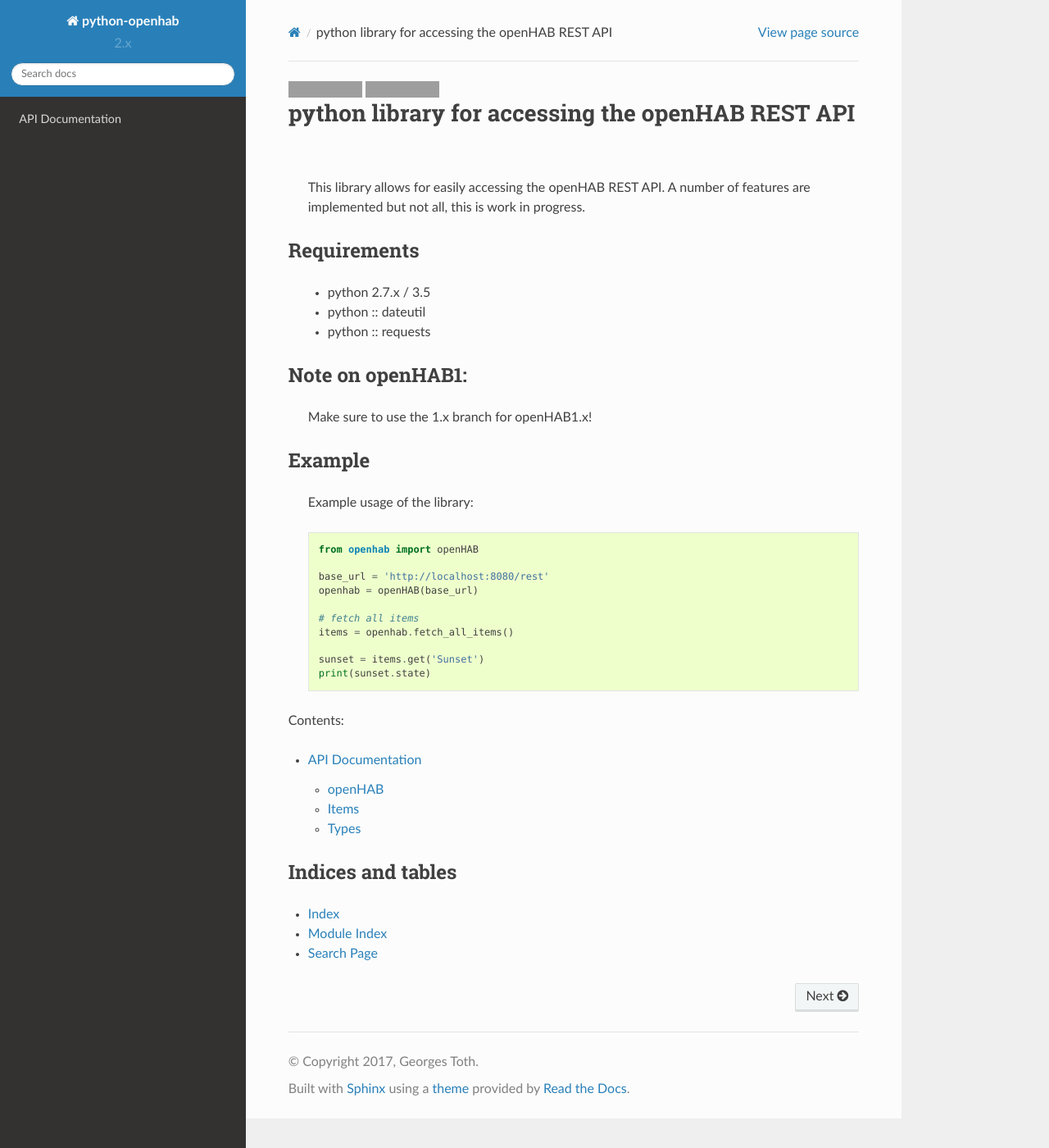
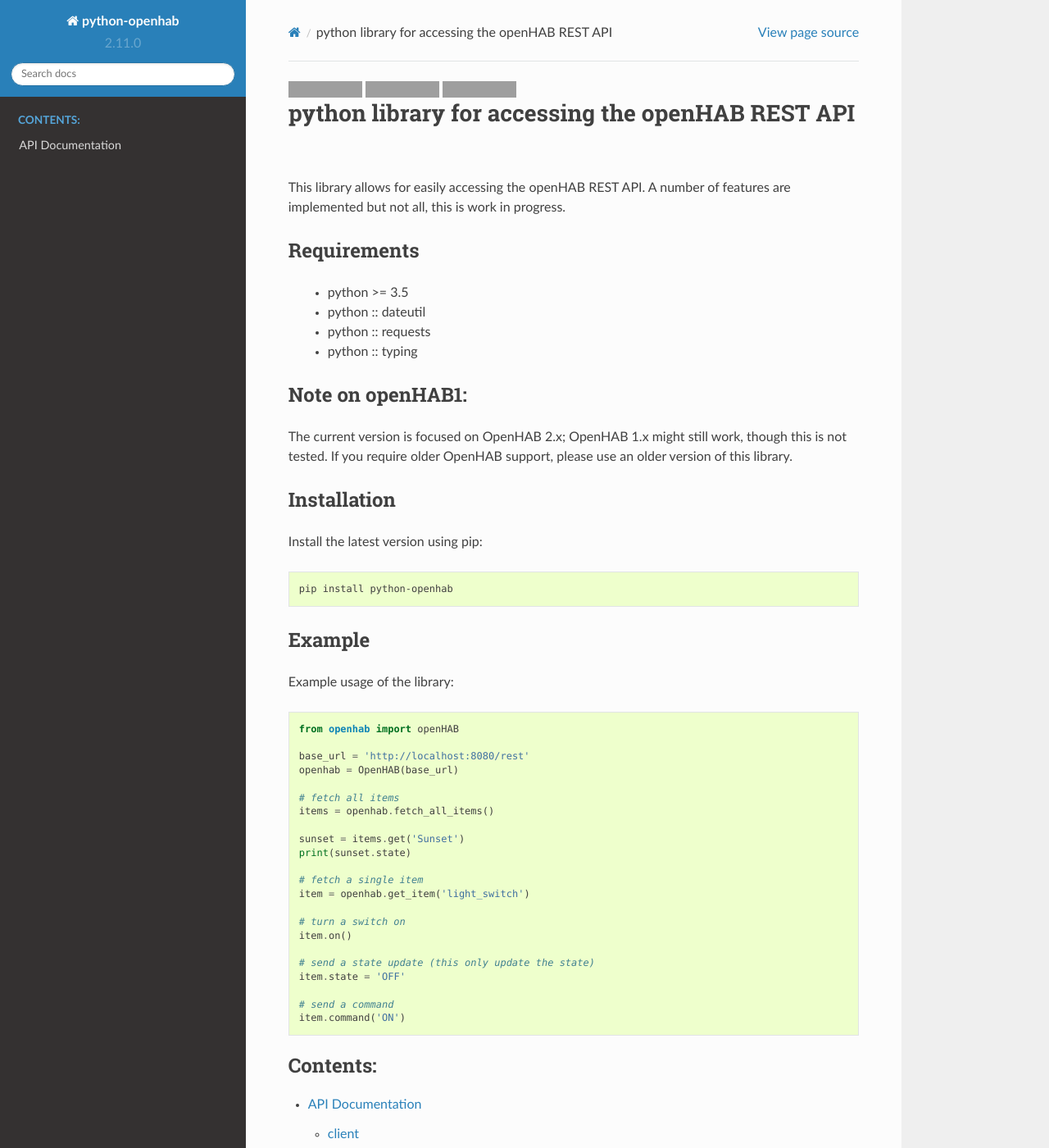
Before and after one commit to sim0nx/python-openhab, a Sphinx documentation site: the page built from docs/index.rst, in a window 1280 px wide and 1400 px high. Shown: the whole window at 82% size. Built offline with Sphinx 7.4.7 and the Read the Docs theme 2.0.0, drawn with Linux system fonts in a browser that asks for light colours; some of the changed text lies outside the part shown; grey boxes are pictures that could not be loaded.

Commit message:
add sphinx documentation

```diff
--- a/docs/conf.py
+++ b/docs/conf.py
@@ -1,7 +1,7 @@
 # -*- coding: utf-8 -*-
 #
-# python-openhab documentation build configuration file, created by
-# sphinx-quickstart on Tue Jan  3 16:29:48 2017.
+# eml-parser documentation build configuration file, created by
+# sphinx-quickstart on Tue Mar  7 23:53:02 2017.
 #
 # This file is execfile()d with the current directory set to its
 # containing dir.
@@ -12,253 +12,110 @@
 # All configuration values have a default; values that are commented out
 # serve to show the default.
 
-import sys
-import os
-
 # If extensions (or modules to document with autodoc) are in another directory,
 # add these directories to sys.path here. If the directory is relative to the
 # documentation root, use os.path.abspath to make it absolute, like shown here.
+#
+import os
+import sys
+import pathlib
 sys.path.insert(0, os.path.abspath('..'))
+
+setuppy_version = 'Unknown'
+setuppy_author = 'Unknown'
+setuppy_name = 'Unknown'
+
+setuppy_path = pathlib.Path(os.path.abspath('..'), 'setup.py')
+
+if setuppy_path.is_file():
+  with open(str(setuppy_path), 'r') as fhdl:
+    for line in fhdl.readlines():
+      if 'version=' in line:
+        setuppy_version = line.split('=', 1)[1].replace('\'', '').replace(',', '').strip()
+
+      if 'author=' in line:
+        setuppy_author = line.split('=', 1)[1].replace('\'', '').replace(',', '').strip()
+
+      if 'name=' in line:
+        setuppy_name = line.split('=', 1)[1].replace('\'', '').replace(',', '').strip()
+
 
 # -- General configuration ------------------------------------------------
 
 # If your documentation needs a minimal Sphinx version, state it here.
-needs_sphinx = '1.3'
+#
+# needs_sphinx = '1.0'
 
 # Add any Sphinx extension module names here, as strings. They can be
 # extensions coming with Sphinx (named 'sphinx.ext.*') or your custom
 # ones.
-extensions = [
-    'sphinx.ext.autodoc',
-    'sphinx.ext.napoleon',
-    'sphinx.ext.coverage',
-]
+extensions = ['sphinx.ext.autodoc',
+              'sphinx.ext.napoleon',
+              'sphinx.ext.coverage',
+              'sphinx.ext.githubpages',
+              ]
 
 autoclass_content = 'both'
 
 # Add any paths that contain templates here, relative to this directory.
 templates_path = ['_templates']
 
-# The suffix of source filenames.
+# The suffix(es) of source filenames.
+# You can specify multiple suffix as a list of string:
+#
+# source_suffix = ['.rst', '.md']
 source_suffix = '.rst'
-
-# The encoding of source files.
-#source_encoding = 'utf-8-sig'
 
 # The master toctree document.
 master_doc = 'index'
 
 # General information about the project.
-project = u'python-openhab'
-copyright = u'2017, Georges Toth'
+project = setuppy_name
+copyright = '2014-present, Georges Toth'
+author = setuppy_author
 
 # The version info for the project you're documenting, acts as replacement for
 # |version| and |release|, also used in various other places throughout the
 # built documents.
 #
 # The short X.Y version.
-version = '2.x'
+version = setuppy_version
 # The full version, including alpha/beta/rc tags.
-release = '2.x'
+release = setuppy_version
 
 # The language for content autogenerated by Sphinx. Refer to documentation
 # for a list of supported languages.
-#language = None
-
-# There are two options for replacing |today|: either, you set today to some
-# non-false value, then it is used:
-#today = ''
-# Else, today_fmt is used as the format for a strftime call.
-#today_fmt = '%B %d, %Y'
+#
+# This is also used if you do content translation via gettext catalogs.
+# Usually you set "language" from the command line for these cases.
+language = None
 
 # List of patterns, relative to source directory, that match files and
 # directories to ignore when looking for source files.
-exclude_patterns = ['_build']
-
-# The reST default role (used for this markup: `text`) to use for all
-# documents.
-#default_role = None
-
-# If true, '()' will be appended to :func: etc. cross-reference text.
-#add_function_parentheses = True
-
-# If true, the current module name will be prepended to all description
-# unit titles (such as .. function::).
-#add_module_names = True
-
-# If true, sectionauthor and moduleauthor directives will be shown in the
-# output. They are ignored by default.
-#show_authors = False
+# This patterns also effect to html_static_path and html_extra_path
+exclude_patterns = ['_build', 'Thumbs.db', '.DS_Store']
 
 # The name of the Pygments (syntax highlighting) style to use.
 pygments_style = 'sphinx'
 
-# A list of ignored prefixes for module index sorting.
-#modindex_common_prefix = []
-
-# If true, keep warnings as "system message" paragraphs in the built documents.
-#keep_warnings = False
+# If true, `todo` and `todoList` produce output, else they produce nothing.
+todo_include_todos = False
 
 
 # -- Options for HTML output ----------------------------------------------
 
 # The theme to use for HTML and HTML Help pages.  See the documentation for
 # a list of builtin themes.
+#
 html_theme = 'sphinx_rtd_theme'
 
 # Theme options are theme-specific and customize the look and feel of a theme
 # further.  For a list of options available for each theme, see the
 # documentation.
-#html_theme_options = {}
-
-# Add any paths that contain custom themes here, relative to this directory.
-#html_theme_path = []
-
-# The name for this set of Sphinx documents.  If None, it defaults to
-# "<project> v<release> documentation".
-#html_title = None
-
-# A shorter title for the navigation bar.  Default is the same as html_title.
-#html_short_title = None
-
-# The name of an image file (relative to this directory) to place at the top
-# of the sidebar.
-#html_logo = None
-
-# The name of an image file (within the static path) to use as favicon of the
-# docs.  This file should be a Windows icon file (.ico) being 16x16 or 32x32
-# pixels large.
-#html_favicon = None
+#
+# html_theme_options = {}
 
 # Add any paths that contain custom static files (such as style sheets) here,
 # relative to this directory. They are copied after the builtin static files,
 # so a file named "default.css" will overwrite the builtin "default.css".
 html_static_path = ['_static']
-
-# Add any extra paths that contain custom files (such as robots.txt or
-# .htaccess) here, relative to this directory. These files are copied
-# directly to the root of the documentation.
-#html_extra_path = []
-
-# If not '', a 'Last updated on:' timestamp is inserted at every page bottom,
-# using the given strftime format.
-#html_last_updated_fmt = '%b %d, %Y'
-
-# If true, SmartyPants will be used to convert quotes and dashes to
-# typographically correct entities.
-#html_use_smartypants = True
-
-# Custom sidebar templates, maps document names to template names.
-#html_sidebars = {}
-
-# Additional templates that should be rendered to pages, maps page names to
-# template names.
-#html_additional_pages = {}
-
-# If false, no module index is generated.
-#html_domain_indices = True
-
-# If false, no index is generated.
-#html_use_index = True
-
-# If true, the index is split into individual pages for each letter.
-#html_split_index = False
-
-# If true, links to the reST sources are added to the pages.
-#html_show_sourcelink = True
-
-# If true, "Created using Sphinx" is shown in the HTML footer. Default is True.
-#html_show_sphinx = True
-
-# If true, "(C) Copyright ..." is shown in the HTML footer. Default is True.
-#html_show_copyright = True
-
-# If true, an OpenSearch description file will be output, and all pages will
-# contain a <link> tag referring to it.  The value of this option must be the
-# base URL from which the finished HTML is served.
-#html_use_opensearch = ''
-
-# This is the file name suffix for HTML files (e.g. ".xhtml").
-#html_file_suffix = None
-
-# Output file base name for HTML help builder.
-htmlhelp_basename = 'python-openhabdoc'
-
-
-# -- Options for LaTeX output ---------------------------------------------
-
-latex_elements = {
-# The paper size ('letterpaper' or 'a4paper').
-#'papersize': 'letterpaper',
-
-# The font size ('10pt', '11pt' or '12pt').
-#'pointsize': '10pt',
-
-# Additional stuff for the LaTeX preamble.
-#'preamble': '',
-}
-
-# Grouping the document tree into LaTeX files. List of tuples
-# (source start file, target name, title,
-#  author, documentclass [howto, manual, or own class]).
-latex_documents = [
-  ('index', 'python-openhab.tex', u'python-openhab Documentation',
-   u'Georges Toth', 'manual'),
-]
-
-# The name of an image file (relative to this directory) to place at the top of
-# the title page.
-#latex_logo = None
-
-# For "manual" documents, if this is true, then toplevel headings are parts,
-# not chapters.
-#latex_use_parts = False
-
-# If true, show page references after internal links.
-#latex_show_pagerefs = False
-
-# If true, show URL addresses after external links.
-#latex_show_urls = False
-
-# Documents to append as an appendix to all manuals.
-#latex_appendices = []
-
-# If false, no module index is generated.
-#latex_domain_indices = True
-
-
-# -- Options for manual page output ---------------------------------------
-
-# One entry per manual page. List of tuples
-# (source start file, name, description, authors, manual section).
-man_pages = [
-    ('index', 'python-openhab', u'python-openhab Documentation',
-     [u'Georges Toth'], 1)
-]
-
-# If true, show URL addresses after external links.
-#man_show_urls = False
-
-
-# -- Options for Texinfo output -------------------------------------------
-
-# Grouping the document tree into Texinfo files. List of tuples
-# (source start file, target name, title, author,
-#  dir menu entry, description, category)
-texinfo_documents = [
-  ('index', 'python-openhab', u'python-openhab Documentation',
-   u'Georges Toth', 'python-openhab', 'One line description of project.',
-   'Miscellaneous'),
-]
-
-# Documents to append as an appendix to all manuals.
-#texinfo_appendices = []
-
-# If false, no module index is generated.
-#texinfo_domain_indices = True
-
-# How to display URL addresses: 'footnote', 'no', or 'inline'.
-#texinfo_show_urls = 'footnote'
-
-# If true, do not generate a @detailmenu in the "Top" node's menu.
-#texinfo_no_detailmenu = False
--- a/docs/index.rst
+++ b/docs/index.rst
@@ -1,35 +1,57 @@
-.. image:: https://landscape.io/github/sim0nx/python-openhab/master/landscape.svg?style=flat
-   :target: https://landscape.io/github/sim0nx/python-openhab/master
-   :alt: Code Health
+.. image:: https://api.codacy.com/project/badge/Grade/c9f4e32e536f4150a8e7e18039f8f102
+   :target: https://www.codacy.com/app/sim0nx/python-openhab?utm_source=github.com&amp;utm_medium=referral&amp;utm_content=sim0nx/python-openhab&amp;utm_campaign=Badge_Grade
+   :alt: Codacy badge
 
-.. image:: https://readthedocs.org/projects/pip/badge/?version=latest
-   :target: http://python-openhab.readthedocs.io/en/latest/
-   :alt: Documentation
+.. image:: https://readthedocs.org/projects/python-openhab/badge/?version=latest
+   :target: http://python-openhab.readthedocs.io/en/latest/?badge=latest
+   :alt: Documentation Status
+
+.. image:: https://badge.fury.io/py/python-openhab.svg
+   :target: https://badge.fury.io/py/python-openhab
+   :alt: pypi version
 
 
 python library for accessing the openHAB REST API
 =================================================
-  This library allows for easily accessing the openHAB REST API.
-  A number of features are implemented but not all, this is work in progress.
+
+This library allows for easily accessing the openHAB REST API.
+A number of features are implemented but not all, this is work in progress.
 
 Requirements
 ------------
-  - python 2.7.x / 3.5
+
+  - python >= 3.5
   - python :: dateutil
   - python :: requests
+  - python :: typing
 
 Note on openHAB1:
 -----------------
-  Make sure to use the 1.x branch for openHAB1.x!
+
+The current version is focused on OpenHAB 2.x; OpenHAB 1.x might still work, though this is not tested. If you require
+older OpenHAB support, please use an older version of this library.
+
+Installation
+------------
+
+Install the latest version using pip:
+
+.. code-block:: bash
+
+  pip install python-openhab
+
 
 Example
 -------
-  Example usage of the library::
+
+Example usage of the library:
+
+.. code-block:: python
 
     from openhab import openHAB
 
     base_url = 'http://localhost:8080/rest'
-    openhab = openHAB(base_url)
+    openhab = OpenHAB(base_url)
 
     # fetch all items
     items = openhab.fetch_all_items()
@@ -37,17 +59,30 @@
     sunset = items.get('Sunset')
     print(sunset.state)
 
+    # fetch a single item
+    item = openhab.get_item('light_switch')
 
-Contents:
+    # turn a switch on
+    item.on()
+
+    # send a state update (this only update the state)
+    item.state = 'OFF'
+
+    # send a command
+    item.command('ON')
+
+
 
 .. toctree::
    :maxdepth: 2
+   :caption: Contents:
 
    api
 
 
+
 Indices and tables
-------------------
+==================
 
 * :ref:`genindex`
 * :ref:`modindex`
```
Also changed, not shown: docs/api.rst (+7 -9 lines), 2 other files.
